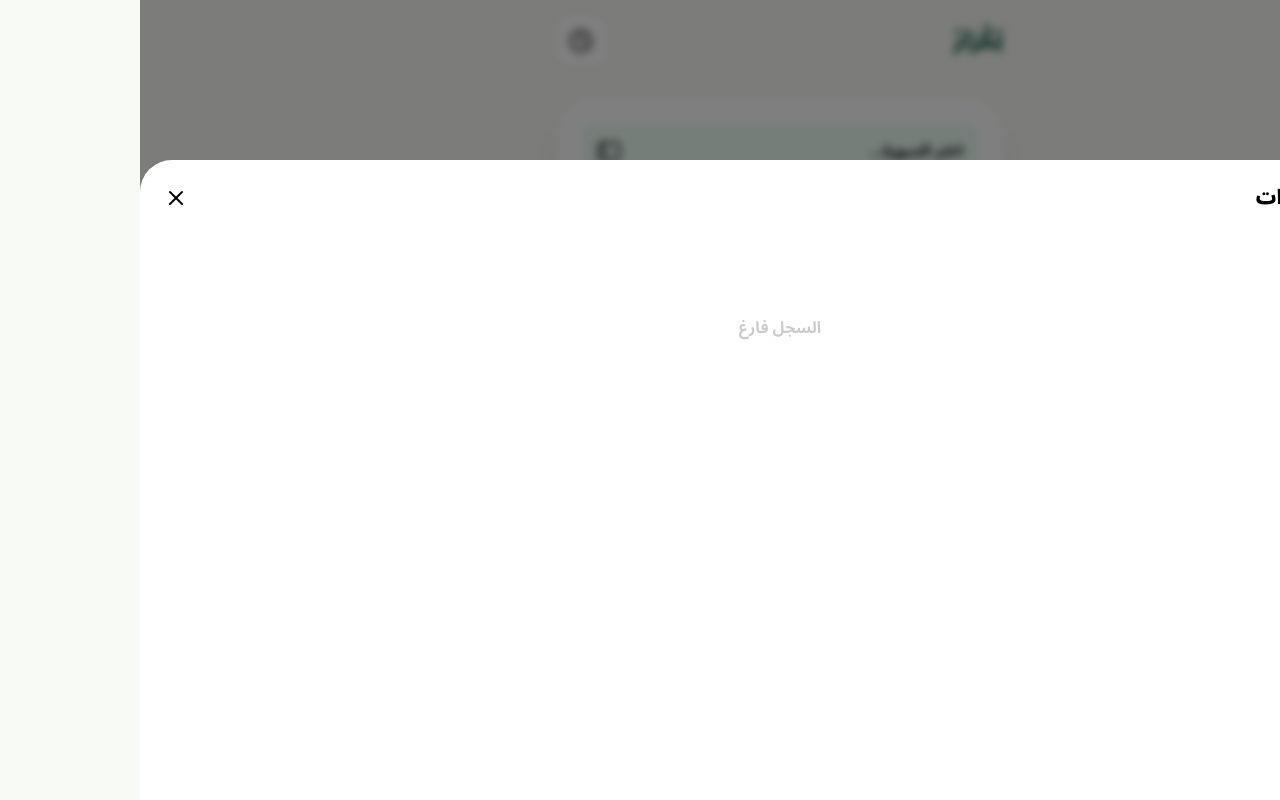
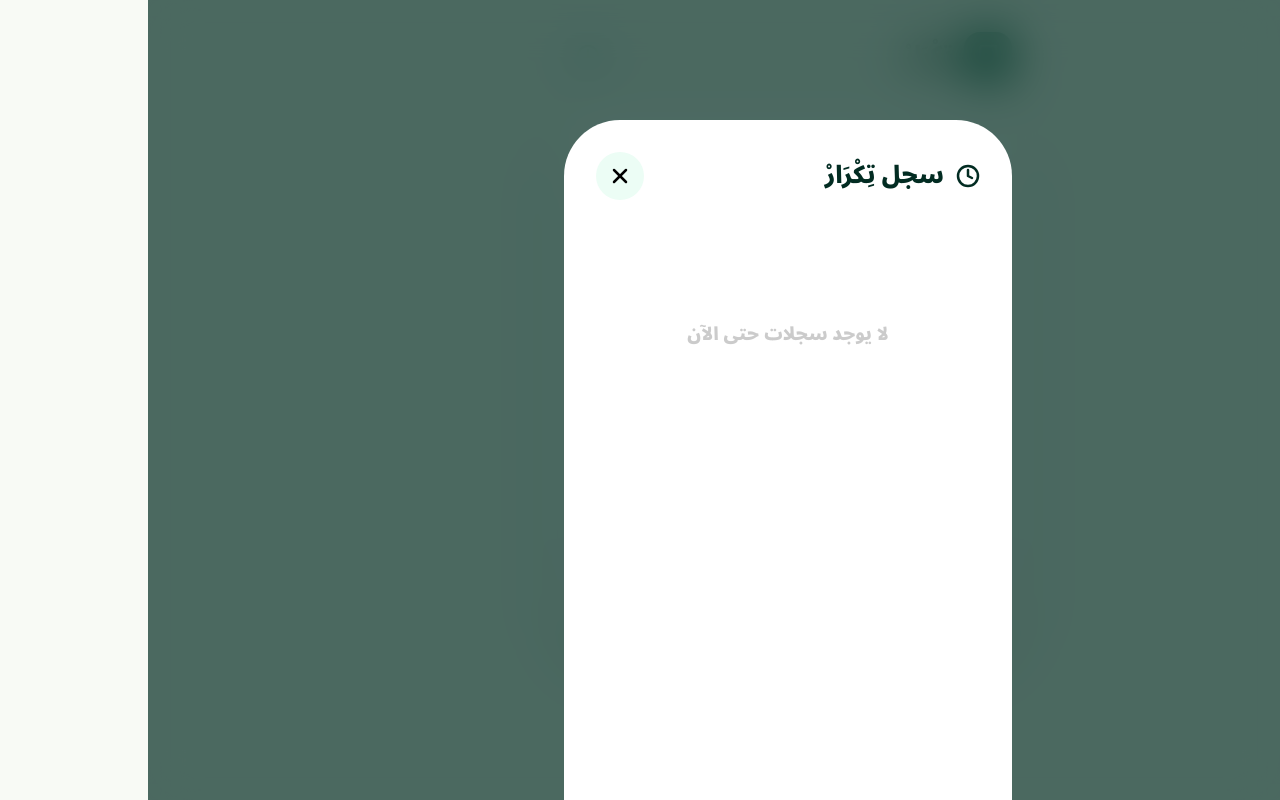
Before and after one commit to Elblskyb/tikrar, a React (Vite) app: page / in a window 1280 px wide. Both pictures are taken after a click on the button 441 px from the left and 41 px from the top of the page. Built offline with nearby package versions, Linux system fonts and the light colour scheme.

Commit message:
Update main.jsx

```diff
--- a/src/main.jsx
+++ b/src/main.jsx
@@ -1,107 +1,159 @@
 import React, { useState, useEffect, useMemo } from 'react'
 import ReactDOM from 'react-dom/client'
 
-// --- أيقونات SVG مدمجة لضمان عدم حدوث شاشة بيضاء ---
+// --- أيقونات مدمجة SVG لضمان الاستقرار التام ---
 const Icons = {
-  Book: () => <svg width="24" height="24" viewBox="0 0 24 24" fill="none" stroke="currentColor" strokeWidth="2" strokeLinecap="round" strokeLinejoin="round"><path d="M4 19.5A2.5 2.5 0 0 1 6.5 17H20"></path><path d="M6.5 2H20v20H6.5A2.5 2.5 0 0 1 4 19.5v-15A2.5 2.5 0 0 1 6.5 2z"></path></svg>,
-  History: () => <svg width="24" height="24" viewBox="0 0 24 24" fill="none" stroke="currentColor" strokeWidth="2" strokeLinecap="round" strokeLinejoin="round"><circle cx="12" cy="12" r="10"></circle><polyline points="12 6 12 12 16 14"></polyline></svg>,
-  Check: () => <svg width="24" height="24" viewBox="0 0 24 24" fill="none" stroke="currentColor" strokeWidth="2" strokeLinecap="round" strokeLinejoin="round"><path d="M22 11.08V12a10 10 0 1 1-5.93-9.14"></path><polyline points="22 4 12 14.01 9 11.01"></polyline></svg>,
-  X: () => <svg width="24" height="24" viewBox="0 0 24 24" fill="none" stroke="currentColor" strokeWidth="2" strokeLinecap="round" strokeLinejoin="round"><line x1="18" y1="6" x2="6" y2="18"></line><line x1="6" y1="6" x2="18" y2="18"></line></svg>,
-  Search: () => <svg width="24" height="24" viewBox="0 0 24 24" fill="none" stroke="currentColor" strokeWidth="2" strokeLinecap="round" strokeLinejoin="round"><circle cx="11" cy="11" r="8"></circle><line x1="21" y1="21" x2="16.65" y2="16.65"></line></svg>,
-  Trash: () => <svg width="24" height="24" viewBox="0 0 24 24" fill="none" stroke="currentColor" strokeWidth="2" strokeLinecap="round" strokeLinejoin="round"><polyline points="3 6 5 6 21 6"></polyline><path d="M19 6v14a2 2 0 0 1-2 2H7a2 2 0 0 1-2-2V6m3 0V4a2 2 0 0 1 2-2h4a2 2 0 0 1 2 2v2"></path></svg>
+  Book: () => <svg width="24" height="24" viewBox="0 0 24 24" fill="none" stroke="currentColor" strokeWidth="2.5" strokeLinecap="round" strokeLinejoin="round"><path d="M4 19.5A2.5 2.5 0 0 1 6.5 17H20"></path><path d="M6.5 2H20v20H6.5A2.5 2.5 0 0 1 4 19.5v-15A2.5 2.5 0 0 1 6.5 2z"></path></svg>,
+  History: () => <svg width="24" height="24" viewBox="0 0 24 24" fill="none" stroke="currentColor" strokeWidth="2.5" strokeLinecap="round" strokeLinejoin="round"><circle cx="12" cy="12" r="10"></circle><polyline points="12 6 12 12 16 14"></polyline></svg>,
+  Search: () => <svg width="20" height="20" viewBox="0 0 24 24" fill="none" stroke="currentColor" strokeWidth="2.5" strokeLinecap="round" strokeLinejoin="round"><circle cx="11" cy="11" r="8"></circle><line x1="21" y1="21" x2="16.65" y2="16.65"></line></svg>,
+  X: () => <svg width="24" height="24" viewBox="0 0 24 24" fill="none" stroke="currentColor" strokeWidth="2.5" strokeLinecap="round" strokeLinejoin="round"><line x1="18" y1="6" x2="6" y2="18"></line><line x1="6" y1="6" x2="18" y2="18"></line></svg>,
+  Trash: () => <svg width="18" height="18" viewBox="0 0 24 24" fill="none" stroke="currentColor" strokeWidth="2" strokeLinecap="round" strokeLinejoin="round"><polyline points="3 6 5 6 21 6"></polyline><path d="M19 6v14a2 2 0 0 1-2 2H7a2 2 0 0 1-2-2V6m3 0V4a2 2 0 0 1 2-2h4a2 2 0 0 1 2 2v2"></path></svg>,
+  Check: () => <svg width="40" height="40" viewBox="0 0 24 24" fill="none" stroke="currentColor" strokeWidth="3" strokeLinecap="round" strokeLinejoin="round"><polyline points="20 6 9 17 4 12"></polyline></svg>,
+  ArrowDown: () => <svg width="20" height="20" viewBox="0 0 24 24" fill="none" stroke="currentColor" strokeWidth="2.5" strokeLinecap="round" strokeLinejoin="round"><path d="m6 9 6 6 6-6"/></svg>
 };
 
 const SURAS = ["الفاتحة", "البقرة", "آل عمران", "النساء", "المائدة", "الأنعام", "الأعراف", "الأنفال", "التوبة", "يونس", "هود", "يوسف", "الرعد", "إبراهيم", "الحجر", "النحل", "الإسراء", "الكهف", "مريم", "طه", "الأنبياء", "الحج", "المؤمنون", "النور", "الفرقان", "الشعراء", "النمل", "القصص", "العنكبوت", "الروم", "لقمان", "السجدة", "الأحزاب", "سبأ", "فاطر", "يس", "الصافات", "ص", "الزمر", "غافر", "فصلت", "الشورى", "الزخرف", "الدخان", "الجاثية", "الأحقاف", "محمد", "الفتح", "الحجرات", "ق", "الذاريات", "الطور", "النجم", "القمر", "الرحمن", "الواقعة", "الحديد", "المجادلة", "الحشر", "الممتحنة", "الصف", "الجمعة", "المنافقون", "التغابن", "الطلاق", "التحريم", "الملك", "القلم", "الحاقة", "المعارج", "نوح", "الجن", "المزمل", "المدثر", "القيامة", "الإنسان", "المرسلات", "النبأ", "النازعات", "عبس", "التكوير", "الانفطار", "المطففين", "الانشقاق", "البروج", "الطارق", "الأعلى", "الغاشية", "الفجر", "البلد", "الشمس", "الليل", "الضحى", "الشرح", "التين", "العلق", "القدر", "البينة", "الزلزلة", "العاديات", "القارعة", "التكاثر", "العصر", "الهمزة", "الفيل", "قريش", "الماعون", "الكوثر", "الكافرون", "النصر", "المسد", "الإخلاص", "الفلق", "الناس"];
 
 const App = () => {
-  const [loading, setLoading] = useState(true);
-  const [session, setSession] = useState({ isActive: false, sura: '', target: 10, count: 0 });
+  const appId = 'tikrar-master-v1';
+  const [isLoading, setIsLoading] = useState(true);
+  const [session, setSession] = useState({ isActive: false, sura: '', mode: 'verses', from: '', to: '', page: '', target: 10, count: 0 });
   const [history, setHistory] = useState([]);
   const [showHistory, setShowHistory] = useState(false);
   const [showPicker, setShowPicker] = useState(false);
   const [search, setSearch] = useState('');
 
   useEffect(() => {
-    const timer = setTimeout(() => setLoading(false), 2000);
-    const h = localStorage.getItem('t-history');
+    setTimeout(() => setIsLoading(false), 2500);
+    const h = localStorage.getItem(`${appId}-history`);
+    const s = localStorage.getItem(`${appId}-session`);
     if (h) setHistory(JSON.parse(h));
-    return () => clearTimeout(timer);
+    if (s) setSession(JSON.parse(s));
   }, []);
 
   useEffect(() => {
-    localStorage.setItem('t-history', JSON.stringify(history));
-  }, [history]);
+    if (!isLoading) {
+      localStorage.setItem(`${appId}-history`, JSON.stringify(history));
+      localStorage.setItem(`${appId}-session`, JSON.stringify(session));
+    }
+  }, [history, session, isLoading]);
 
   const increment = () => {
     if (session.count < session.target) {
       const nc = session.count + 1;
-      setSession({...session, count: nc});
+      setSession(prev => ({ ...prev, count: nc }));
       if (nc === session.target) {
-        setHistory([{id: Date.now(), sura: session.sura, date: new Date().toLocaleDateString('ar-EG')}, ...history]);
+        const det = session.mode === 'verses' ? `آيات ${session.from}-${session.to}` : `وجه ${session.page}`;
+        setHistory(prev => [{ id: Date.now(), title: session.sura, details: det, date: new Date().toLocaleDateString('ar-EG') }, ...prev]);
       }
     }
   };
 
-  if (loading) return (
-    <div className="fixed inset-0 bg-[#064E3B] flex flex-col items-center justify-center text-white" dir="rtl">
-      <div className="mb-4 animate-bounce"><Icons.Book /></div>
-      <h1 className="text-4xl font-black">تِكْرَارْ</h1>
+  const progress = (session.count / session.target) * 100;
+  const isDone = session.count >= session.target;
+
+  if (isLoading) return (
+    <div className="fixed inset-0 bg-[#064E3B] flex flex-col items-center justify-center text-white z-[500]">
+      <div className="mb-6 animate-bounce text-emerald-400"><Icons.Book /></div>
+      <h1 className="text-5xl font-black mb-2">تِكْرَارْ</h1>
+      <p className="text-emerald-300 text-[10px] font-bold tracking-[0.3em] uppercase opacity-70">جاري التحميل</p>
     </div>
   );
 
   return (
-    <div className="min-h-screen bg-[#F8FAF5] p-4 font-sans text-right" dir="rtl">
-      <nav className="max-w-md mx-auto flex justify-between items-center mb-8">
-        <h1 className="text-2xl font-black text-emerald-900">تِكْرَارْ</h1>
-        <button onClick={() => setShowHistory(true)} className="p-3 bg-white rounded-xl shadow-sm border border-emerald-50"><Icons.History /></button>
+    <div className="min-h-screen bg-[#F8FAF5] p-4 flex flex-col items-center">
+      <nav className="w-full max-w-md flex justify-between items-center mb-8 pt-4">
+        <div className="flex items-center gap-3">
+          <div className="w-12 h-12 bg-emerald-800 rounded-2xl flex items-center justify-center text-white shadow-lg"><Icons.Book /></div>
+          <h1 className="text-2xl font-black text-emerald-950 tracking-tight">تِكْرَارْ</h1>
+        </div>
+        <button onClick={() => setShowHistory(true)} className="w-12 h-12 bg-white rounded-2xl flex items-center justify-center text-emerald-800 shadow-sm border border-emerald-50 active:scale-90 transition-transform"><Icons.History /></button>
       </nav>
 
-      <main className="max-w-md mx-auto bg-white rounded-[2.5rem] shadow-xl p-6 border border-emerald-50">
+      <main className="w-full max-w-md bg-white rounded-[3rem] shadow-2xl p-8 border border-white relative transition-all duration-500">
         {!session.isActive ? (
-          <div className="space-y-6">
-            <button onClick={() => setShowPicker(true)} className="w-full p-4 bg-emerald-50 rounded-xl font-bold flex justify-between items-center">
-              <span>{session.sura || "اختر السورة..."}</span>
-              <div className="rotate-90"><Icons.Book /></div>
-            </button>
+          <div className="space-y-7 text-right animate-in fade-in duration-500">
             <div className="space-y-2">
-              <label className="text-xs font-bold text-emerald-700">عدد التكرار المستهدف</label>
-              <input type="range" min="1" max="100" value={session.target} onChange={e=>setSession({...session, target: parseInt(e.target.value)})} className="w-full" />
-              <div className="text-center font-black text-emerald-800">{session.target}</div>
+              <label className="text-sm font-black text-emerald-900 pr-1 flex items-center gap-2">اختر السورة</label>
+              <button onClick={() => setShowPicker(true)} className="w-full h-16 px-6 bg-emerald-50/50 border-2 border-transparent hover:border-emerald-100 rounded-2xl flex items-center justify-between font-black text-emerald-950 transition-all">
+                <span>{session.sura || "ابحث عن سورة..."}</span>
+                <Icons.ArrowDown />
+              </button>
             </div>
-            <button onClick={()=>setSession({...session, isActive:true, count:0})} disabled={!session.sura} className="w-full p-5 bg-emerald-800 text-white rounded-2xl font-black disabled:opacity-30">ابدأ الجلسة</button>
+
+            <div className="flex p-1 bg-emerald-50/50 rounded-2xl">
+              <button onClick={() => setSession(p=>({...p, mode:'verses'}))} className={`flex-1 py-3 text-sm font-black rounded-xl transition-all ${session.mode === 'verses' ? 'bg-white text-emerald-950 shadow-sm' : 'text-emerald-400'}`}>بالآيات</button>
+              <button onClick={() => setSession(p=>({...p, mode:'page'}))} className={`flex-1 py-3 text-sm font-black rounded-xl transition-all ${session.mode === 'page' ? 'bg-white text-emerald-950 shadow-sm' : 'text-emerald-400'}`}>بالوجه</button>
+            </div>
+
+            <div className="grid grid-cols-2 gap-4">
+              {session.mode === 'verses' ? (
+                <>
+                  <input type="number" placeholder="من آية" className="h-14 bg-emerald-50/30 rounded-2xl text-center font-black outline-none border border-transparent focus:border-emerald-100" onChange={e=>setSession(p=>({...p, from: e.target.value}))} />
+                  <input type="number" placeholder="إلى آية" className="h-14 bg-emerald-50/30 rounded-2xl text-center font-black outline-none border border-transparent focus:border-emerald-100" onChange={e=>setSession(p=>({...p, to: e.target.value}))} />
+                </>
+              ) : (
+                <input type="number" placeholder="رقم الوجه / الصفحة" className="col-span-2 h-14 bg-emerald-50/30 rounded-2xl text-center font-black outline-none" onChange={e=>setSession(p=>({...p, page: e.target.value}))} />
+              )}
+            </div>
+
+            <div className="space-y-4 pt-2">
+              <div className="flex justify-between items-center font-black text-emerald-900 text-sm"><span>عدد التكرار المستهدف</span><span className="text-xl text-emerald-700">{session.target}</span></div>
+              <input type="range" min="1" max="100" value={session.target} onChange={e=>setSession(p=>({...p, target: parseInt(e.target.value)}))} className="w-full h-2 bg-emerald-100 rounded-lg appearance-none cursor-pointer accent-emerald-800" />
+            </div>
+
+            <button onClick={()=>setSession(p=>({...p, isActive:true, count:0}))} disabled={!session.sura} className="w-full h-20 bg-emerald-800 hover:bg-emerald-900 text-white rounded-[2rem] font-black text-xl shadow-2xl shadow-emerald-900/10 active:scale-[0.98] transition-all disabled:opacity-30 flex items-center justify-center">ابدأ الجلسة</button>
           </div>
         ) : (
-          <div className="text-center py-4">
-            <h2 className="text-3xl font-black mb-8 text-emerald-950">{session.sura}</h2>
-            <div className="text-8xl font-black mb-10 text-emerald-900 transition-all">{session.count}</div>
-            <button onClick={increment} disabled={session.count >= session.target} className={`w-full py-12 rounded-3xl text-4xl font-black shadow-lg transition-all active:scale-95 ${session.count >= session.target ? 'bg-emerald-100 text-emerald-800' : 'bg-emerald-800 text-white'}`}>
-              {session.count >= session.target ? 'تم الحفظ' : 'تم التكرار'}
+          <div className="text-center animate-in zoom-in-95 duration-500">
+            <h2 className="text-4xl font-black text-emerald-950 mb-3">{session.sura}</h2>
+            <p className="text-emerald-600 bg-emerald-50 px-5 py-1.5 rounded-full inline-block text-xs font-black mb-10">{session.mode === 'verses' ? `الآيات: ${session.from} ← ${session.to}` : `الصفحة: ${session.page}`}</p>
+
+            <div className="relative w-64 h-64 mx-auto flex items-center justify-center mb-12">
+              <svg className="absolute w-full h-full -rotate-90">
+                <circle cx="128" cy="128" r="114" fill="transparent" stroke="#F1F5F9" strokeWidth="14" />
+                <circle cx="128" cy="128" r="114" fill="transparent" stroke="#065F46" strokeWidth="14" strokeDasharray={716} strokeDashoffset={716 - (716 * progress) / 100} strokeLinecap="round" className="transition-all duration-700 ease-out" />
+              </svg>
+              <div className="text-center">
+                <div className="text-8xl font-black text-emerald-950 leading-none">{session.count}</div>
+                <div className="text-xs font-black text-emerald-400 mt-5 tracking-widest uppercase opacity-80">الهدف: {session.target}</div>
+              </div>
+            </div>
+
+            <button onClick={increment} disabled={isDone} className={`w-full py-14 rounded-[3rem] text-4xl font-black transition-all active:scale-95 mb-8 flex flex-col items-center justify-center gap-2 ${isDone ? 'bg-emerald-100 text-emerald-800 border border-emerald-200' : 'bg-emerald-800 text-white shadow-2xl shadow-emerald-900/30'}`}>
+              {isDone ? <Icons.Check /> : 'تم التكرار'}
             </button>
-            <button onClick={()=>setSession({...session, isActive:false})} className="mt-8 text-rose-500 font-bold">إنهاء الجلسة</button>
+            <div className="flex gap-4">
+              <button onClick={()=>setSession(p=>({...p, count:0}))} className="flex-1 py-4 bg-emerald-50 text-emerald-800 rounded-2xl font-black text-sm">تصفير</button>
+              <button onClick={()=>setSession(p=>({...p, isActive:false}))} className="flex-1 py-4 bg-rose-50 text-rose-600 rounded-2xl font-black text-sm">إنهاء</button>
+            </div>
           </div>
         )}
       </main>
 
-      {/* Picker Modal */}
+      {/* Sura Picker Modal */}
       {showPicker && (
-        <div className="fixed inset-0 bg-black/50 backdrop-blur-sm z-50 flex items-end">
-          <div className="bg-white w-full h-[80vh] rounded-t-[2rem] p-6 overflow-hidden flex flex-col">
-            <div className="flex justify-between items-center mb-4"><h3 className="font-black text-xl">اختر السورة</h3><button onClick={()=>setShowPicker(false)}><Icons.X /></button></div>
-            <div className="relative mb-4"><div className="absolute right-3 top-3 opacity-30"><Icons.Search /></div><input type="text" placeholder="بحث..." className="w-full p-3 pr-10 bg-gray-100 rounded-xl outline-none" onChange={e=>setSearch(e.target.value)} /></div>
-            <div className="flex-1 overflow-y-auto">{SURAS.filter(s=>s.includes(search)).map(s=>(<button key={s} onClick={()=>{setSession({...session, sura:s}); setShowPicker(false);}} className="w-full p-4 border-b text-right font-bold hover:bg-emerald-50 transition-colors">{s}</button>))}</div>
+        <div className="fixed inset-0 bg-emerald-950/70 backdrop-blur-xl z-[600] flex items-end justify-center">
+          <div className="bg-white w-full max-w-md h-[92vh] rounded-t-[3.5rem] p-8 flex flex-col animate-in slide-in-from-bottom duration-500">
+            <div className="flex justify-between items-center mb-8"><h3 className="text-2xl font-black text-emerald-950">اختر السورة</h3><button onClick={()=>setShowPicker(false)} className="w-12 h-12 bg-emerald-50 text-emerald-900 rounded-full flex items-center justify-center"><Icons.X /></button></div>
+            <div className="relative mb-6 text-right"><div className="absolute right-5 top-1/2 -translate-y-1/2 text-emerald-400"><Icons.Search /></div><input autoFocus type="text" placeholder="ابحث عن اسم السورة..." className="w-full h-16 pr-14 pl-6 bg-emerald-50 rounded-2xl outline-none font-black text-emerald-950 text-lg" onChange={e=>setSearch(e.target.value)} /></div>
+            <div className="flex-1 overflow-y-auto custom-scrollbar pb-10">{SURAS.filter(s=>s.includes(search)).map(s=>(<button key={s} onClick={()=>{setSession(p=>({...p, sura:s})); setShowPicker(false); setSearch('');}} className="w-full p-6 text-right font-black rounded-2xl transition-all flex justify-between items-center hover:bg-emerald-50 text-emerald-900 mb-2 border border-transparent hover:border-emerald-100"><span>{s}</span></button>))}</div>
           </div>
         </div>
       )}
 
       {/* History Modal */}
       {showHistory && (
-        <div className="fixed inset-0 bg-black/50 backdrop-blur-sm z-50 flex items-end">
-          <div className="bg-white w-full h-[80vh] rounded-t-[2rem] p-6 flex flex-col">
-            <div className="flex justify-between items-center mb-6"><h3 className="font-black text-xl">سجل الإنجازات</h3><button onClick={()=>setShowHistory(false)}><Icons.X /></button></div>
-            <div className="flex-1 overflow-y-auto space-y-3">{history.length === 0 ? <p className="text-center py-20 opacity-20 font-bold">السجل فارغ</p> : history.map(h=>(<div key={h.id} className="p-4 bg-emerald-50 rounded-xl flex justify-between items-center"><div className="text-right font-black text-emerald-950">{h.sura}</div><div className="text-[10px] font-bold text-emerald-400">{h.date}</div></div>))}</div>
+        <div className="fixed inset-0 bg-emerald-950/70 backdrop-blur-xl z-[600] flex items-end justify-center">
+          <div className="bg-white w-full max-w-md h-[85vh] rounded-t-[3.5rem] p-8 flex flex-col">
+            <div className="flex justify-between items-center mb-10"><h3 className="text-2xl font-black text-emerald-950 flex items-center gap-3"><Icons.History /> سجل تِكْرَارْ</h3><button onClick={()=>setShowHistory(false)} className="w-12 h-12 bg-emerald-50 rounded-full flex items-center justify-center"><Icons.X /></button></div>
+            <div className="flex-1 overflow-y-auto space-y-4 custom-scrollbar">
+              {history.length === 0 ? <div className="text-center py-20 opacity-20 font-black text-lg">لا يوجد سجلات حتى الآن</div> : history.map(h=>(<div key={h.id} className="p-6 bg-emerald-50/50 border border-emerald-50 rounded-[2rem] flex justify-between items-center"><div className="text-right"><div className="font-black text-lg text-emerald-950">{h.title}</div><div className="text-[10px] font-bold text-emerald-400 uppercase mt-1">{h.date} • {h.details}</div></div><button onClick={()=>{if(confirm('حذف؟')) setHistory(history.filter(x=>x.id!==h.id))}} className="p-3 text-rose-300 hover:text-rose-600 transition-colors"><Icons.Trash /></button></div>))}
+            </div>
           </div>
         </div>
       )}
+      <footer className="mt-auto py-8 text-emerald-900/10 text-[10px] font-black tracking-[0.5em] uppercase text-center">تِكْرَارْ • TIKRAR</footer>
     </div>
   );
 };
```
